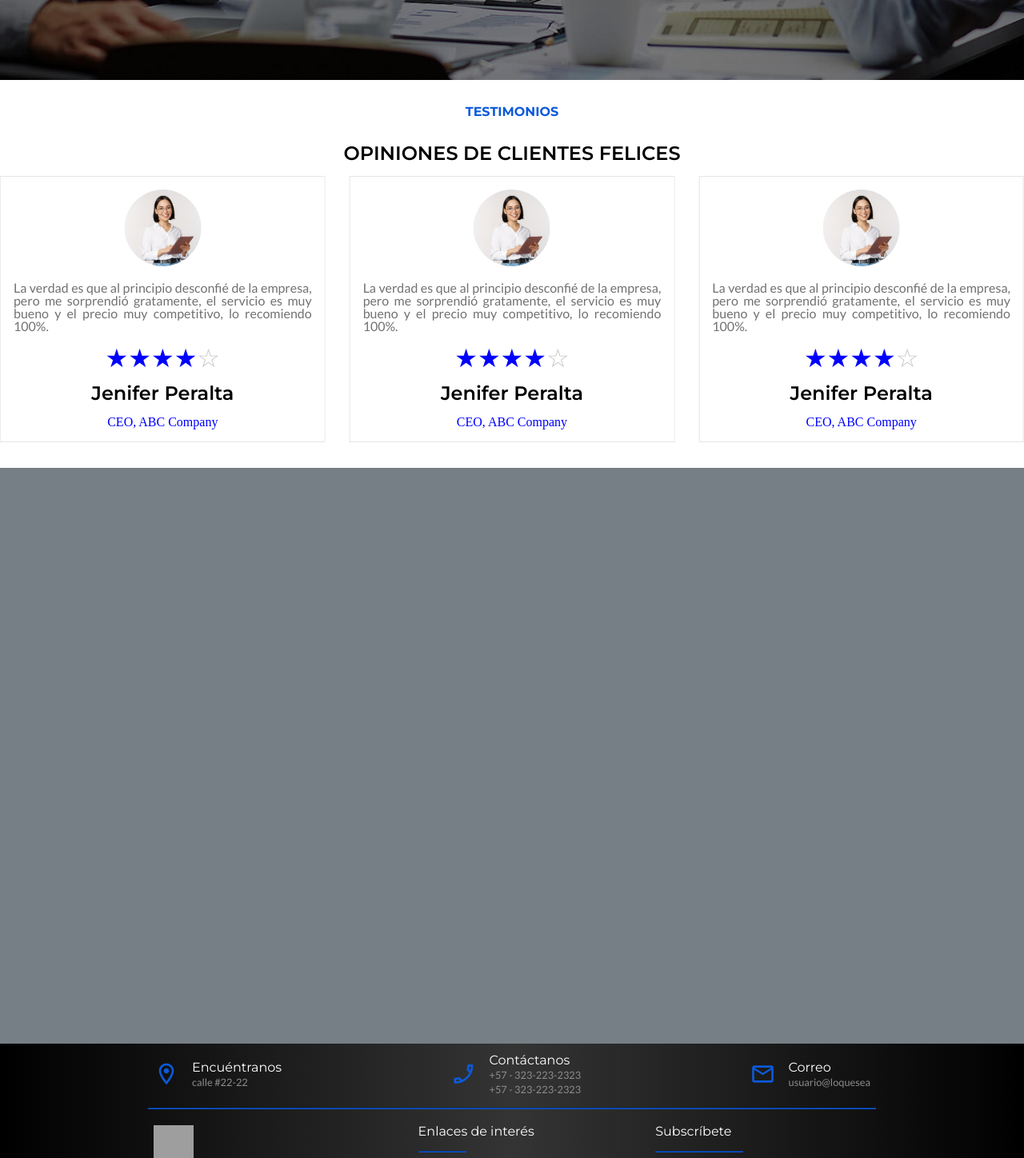
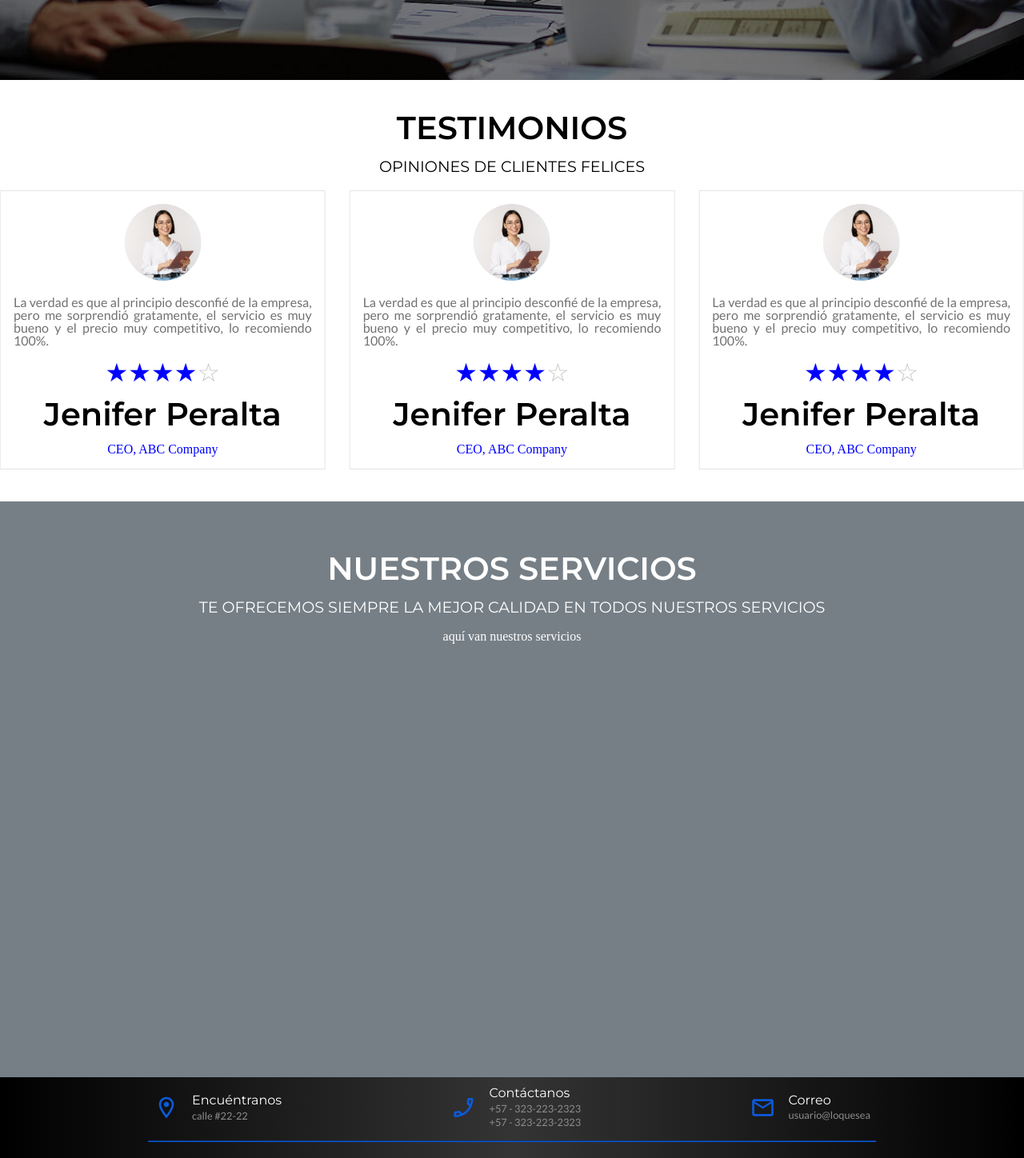
Before and after one commit to LST-Developers/company-website, a React (Create React App) app: page / in a window 1280 px wide. Shown: the part 700-2148 px from the top of the page at 80% size. Built offline with nearby package versions, Linux system fonts and the light colour scheme; grey boxes are pictures that could not be loaded.

Commit message:
Se agrego el titulo y el subtitulo del componente video y se centro para todas las resoluciones

```diff
--- a/src/components/SliderReviews.jsx
+++ b/src/components/SliderReviews.jsx
@@ -11,8 +11,7 @@ import "swiper/css";
 import { Autoplay } from "swiper";
 
 function SliderReviews() {
-
-    const [slidesPerView , setSlidesPerView] = useState(0);
+    const [slidesPerView, setSlidesPerView] = useState(0);
 
     const reviews = [
         {
@@ -67,11 +66,11 @@ function SliderReviews() {
 
     useEffect(() => {
         const handleResize = () => {
-            if(window.innerWidth <= 768 && window.innerWidth > 433){
+            if (window.innerWidth <= 768 && window.innerWidth > 433) {
                 setSlidesPerView(2);
-            }else if(window.innerWidth <= 433){
+            } else if (window.innerWidth <= 433) {
                 setSlidesPerView(1);
-            }else if(window.innerWidth > 768){
+            } else if (window.innerWidth > 768) {
                 setSlidesPerView(3);
             }
         };
@@ -86,8 +85,11 @@ function SliderReviews() {
 
     return (
         <div className="slider">
-            <h5>TESTIMONIOS</h5>
-            <h3>OPINIONES DE CLIENTES FELICES</h3>
+            <div className="title">
+                <h3>TESTIMONIOS</h3>
+                <h5>OPINIONES DE CLIENTES FELICES</h5>
+            </div>
+
             <Swiper
                 slidesPerView={slidesPerView}
                 spaceBetween={30}
--- a/src/sass/base/_typography.scss
+++ b/src/sass/base/_typography.scss
@@ -1,2 +1,6 @@
 $mainFont:'Montserrat';
 $secondaryFont:'Lato';
+$sectionTitleSize: 2.5em;
+$titleFontWeight: 600;
+$sectionSubTitleSize: 1.2em;
+$sectionSubTitleWeight: 400;
--- a/src/sass/components/_services.scss
+++ b/src/sass/components/_services.scss
@@ -24,6 +24,25 @@
     }
 
     .content {
-        display: none;
+        position: absolute;
+        display: flex;
+        top: 0;
+        left: 0;
+        width: 100%;
+        height: 100%;
+        flex-direction: column;
+        align-items: center;
+        text-align: center;
+        color: #fff;
+        margin-top: 4em;
+        h2{
+            font-size: $sectionTitleSize;
+            font-weight:$titleFontWeight;
+        }
+        h5{
+            font-size: $sectionSubTitleSize;
+            margin: 1em 0;
+            font-weight: $sectionSubTitleWeight;
+        }
     }
 }
--- a/src/sass/components/_sliderReviews.scss
+++ b/src/sass/components/_sliderReviews.scss
@@ -1,20 +1,18 @@
-.slider{
-    text-align: center;
-    h5{
-        font-size: 1rem;
-        font-weight: 700;
-        margin-bottom: 2rem;
-        margin-top: 2rem;
-        color: #0c5adb;
+.slider {
+    margin: 2.5em 0;
+    .title {
+        text-align: center;
+
     }
 
-    h3{
-        font-size: 1.5rem;
-        font-weight: 600;
-        margin-bottom: 1rem;
+    h3 {
+        font-size: $sectionTitleSize;
+        font-weight:$titleFontWeight;
+    }
+    h5 {
+        font-size: $sectionSubTitleSize;
+        font-weight: $sectionSubTitleWeight;
+        margin: 1em 0;
     }
 
-    .mySwiper{
-        margin-bottom: 2rem;
-    }
 }
--- a/src/sass/utils/_variables.scss
+++ /dev/null
@@ -1,3 +0,0 @@
-//variables tipográficas
-$mainFont: 'Monsterrat';
-$secondaryFont: 'Lato';
```
